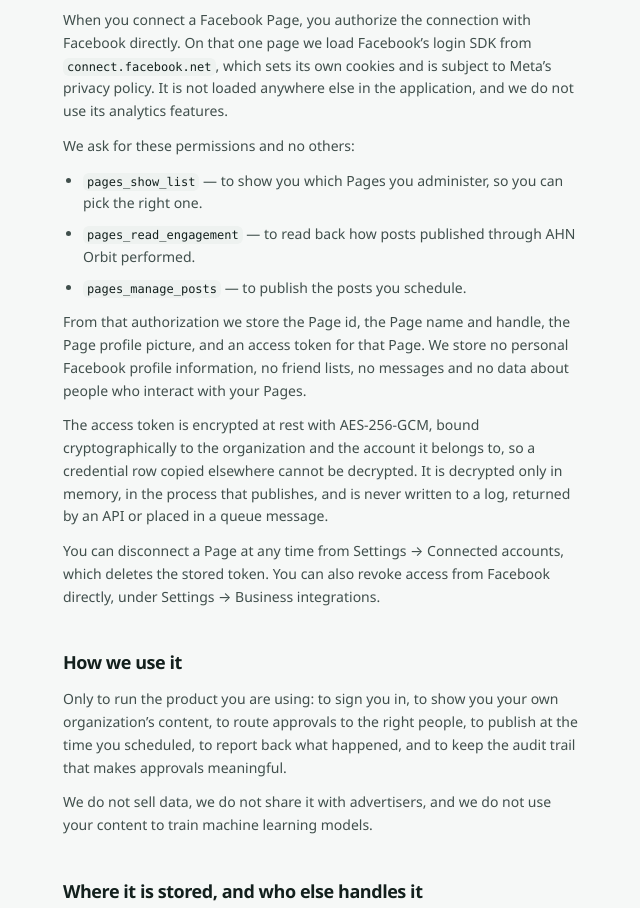
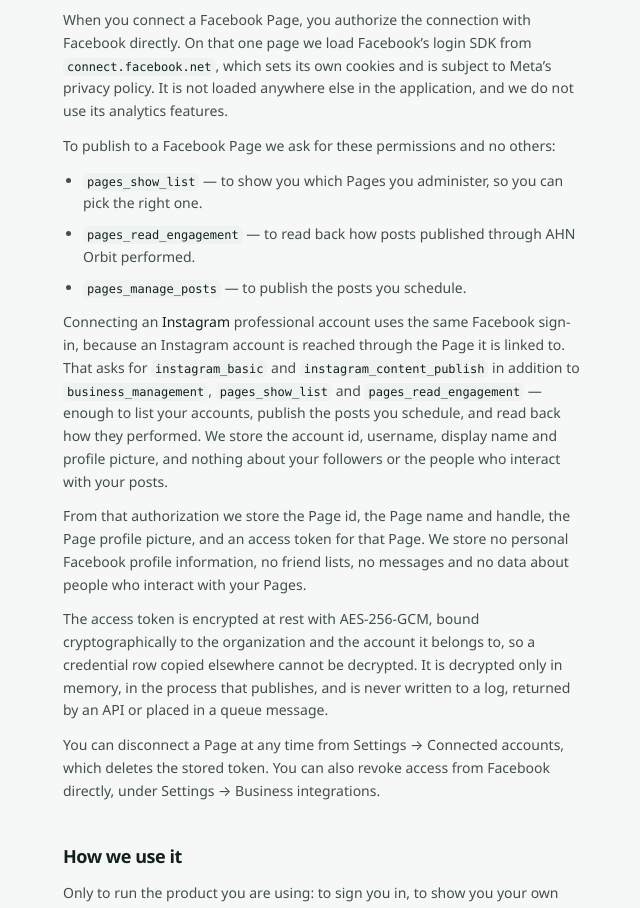
Before and after one commit to Phong-AHN/AHN_Orbit, a Next.js app in the folder apps/web/: page /privacy-policy in a window 1280 px wide. Shown: the part 1120-2028 px from the top of the page, without its empty margins (217-857 px from the left). Built offline with nearby package versions, Linux system fonts and the light colour scheme.

Commit message:
fix post to instagram

```diff
--- a/apps/web/app/privacy-policy/page.tsx
+++ b/apps/web/app/privacy-policy/page.tsx
@@ -108,7 +108,7 @@
             Meta&rsquo;s privacy policy. It is not loaded anywhere else in the application, and we
             do not use its analytics features.
           </P>
-          <P>We ask for these permissions and no others:</P>
+          <P>To publish to a Facebook Page we ask for these permissions and no others:</P>
           <List>
             <li>
               <Code>pages_show_list</Code> — to show you which Pages you administer, so you can pick
@@ -122,6 +122,16 @@
               <Code>pages_manage_posts</Code> — to publish the posts you schedule.
             </li>
           </List>
+          <P>
+            Connecting an <Strong>Instagram</Strong> professional account uses the same Facebook
+            sign-in, because an Instagram account is reached through the Page it is linked to. That
+            asks for <Code>instagram_basic</Code> and <Code>instagram_content_publish</Code> in
+            addition to <Code>business_management</Code>, <Code>pages_show_list</Code> and{' '}
+            <Code>pages_read_engagement</Code> — enough to list your accounts, publish the posts you
+            schedule, and read back how they performed. We store the account id, username, display
+            name and profile picture, and nothing about your followers or the people who interact
+            with your posts.
+          </P>
           <P>
             From that authorization we store the Page id, the Page name and handle, the Page profile
             picture, and an access token for that Page. We store no personal Facebook profile
--- a/packages/providers/src/instagram/capabilities.ts
+++ b/packages/providers/src/instagram/capabilities.ts
@@ -12,11 +12,24 @@
  * adds by default for "API setup with Facebook Login", content management.
  */
 
-/** Verified: added by default for content management on the Instagram use case. */
+/**
+ * The permissions the Instagram use case needs for content management.
+ *
+ * **`instagram_content_publish`, not `instagram_content_publishing`.** Meta's
+ * own use-case setup page writes it with the `-ing`, and the OAuth dialog
+ * rejects that outright:
+ *
+ *   Invalid Scope: instagram_content_publishing
+ *   (Please check lower letter case or delimiter)
+ *
+ * The Permissions Reference is the authority here, and it has no `-ing` form.
+ * Verified against the dialog, which is the only test that counts — a scope
+ * string is not checkable by types or by us, only by Meta.
+ */
 export const INSTAGRAM_PUBLISH_SCOPES = [
   'business_management',
   'instagram_basic',
-  'instagram_content_publishing',
+  'instagram_content_publish',
   'pages_read_engagement',
   'pages_show_list',
 ] as const;
```
Also changed, not shown: 1 other file (tests, documents, lock files or other folders).
